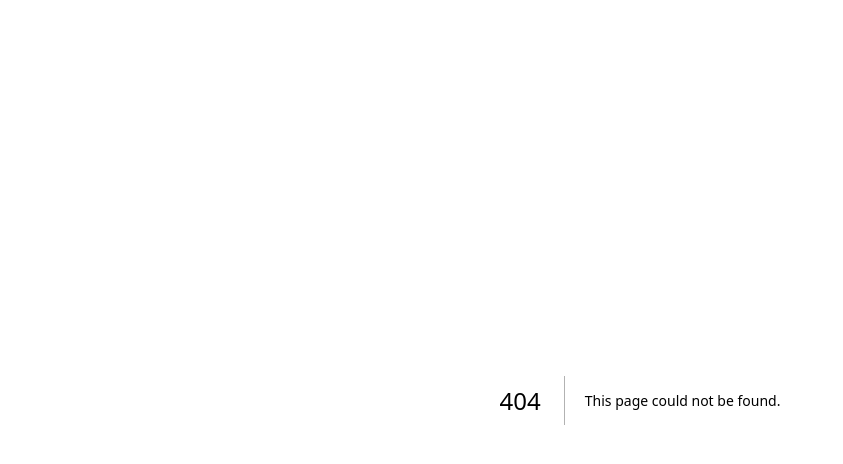
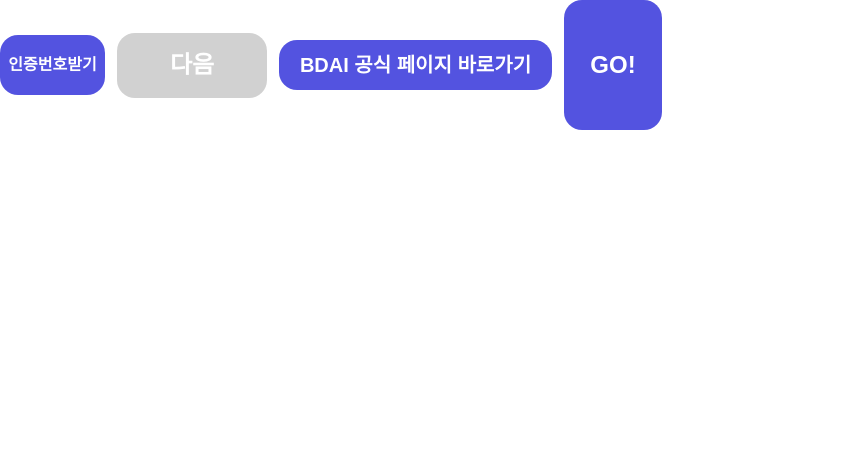
Before and after one commit to BDA-dev1/web-fe, a Next.js app: page /demo/button in a window 1280 px wide. Before the commit this address had no page. Shown: the top 464 px of the page, without its empty margins (0-843 px from the left). Built offline with nearby package versions, Linux system fonts and the light colour scheme.

Commit message:
[#1] feat: 버튼 테스트 페이지

```diff
--- /dev/null
+++ b/src/app/demo/button/page.tsx
@@ -0,0 +1,17 @@
+"use client";
+
+import React from "react";
+import Button from "@/components/common/button/Button";
+
+export default function ButtonDemoPage() {
+  return (
+    <main className="p-6 grid gap-4">
+      <section className="flex gap-3 items-center">
+          <Button size="xs">인증번호받기</Button>
+          <Button size="sm" disabled>다음</Button>
+          <Button size="md">BDAI 공식 페이지 바로가기</Button>
+          <Button size="lg">GO!</Button>
+      </section>
+    </main>
+  );
+}
```
